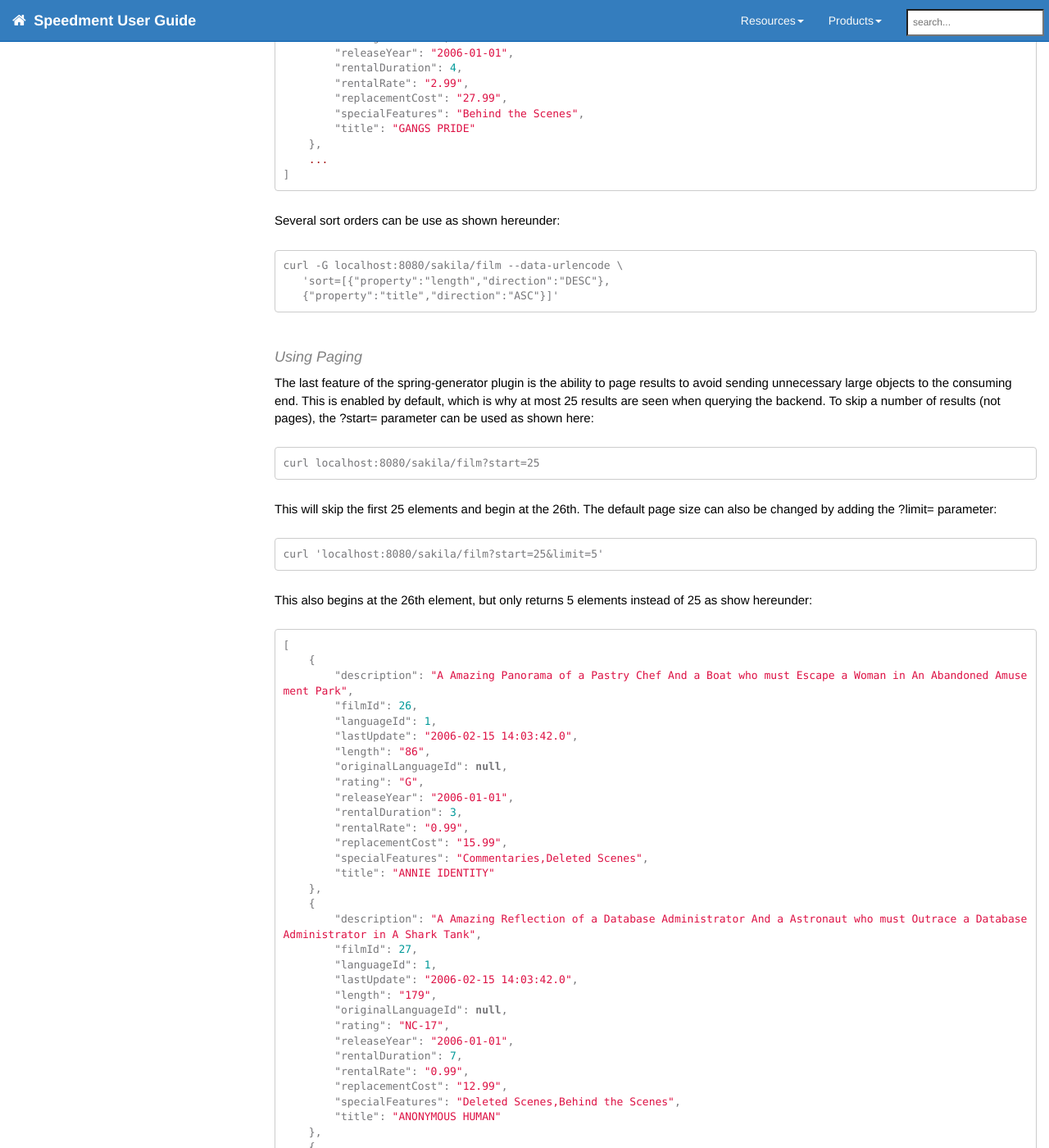
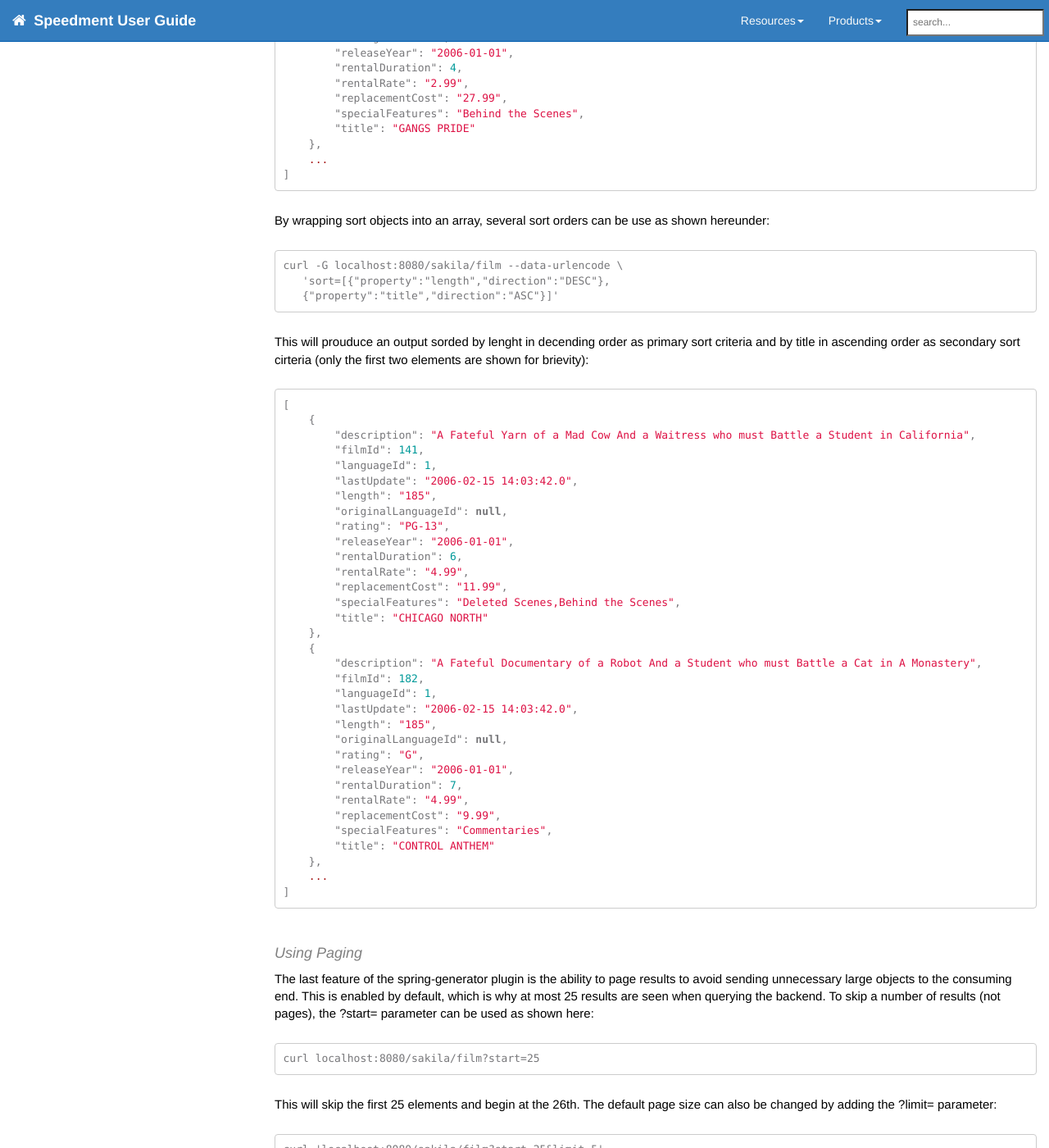
Before and after one commit to speedment/speedment-doc, a Jekyll site: the page built from pages/enterprise_spring.md, in a window 1280 px wide and 1400 px high, scrolled down 6503 px. Shown: the whole window at 82% size. Built offline with Jekyll 4.4.1, drawn with Linux system fonts in a browser that asks for light colours; nearby versions of some CDN libraries; comment, search, counter and statistics services are not loaded; some of the changed text lies outside the part shown.

Commit message:
json: Add more output snippets

````diff
--- a/pages/enterprise_spring.md
+++ b/pages/enterprise_spring.md
@@ -150,9 +150,9 @@ The syntax for the JSON filters is straight forward and is using a property/oper
 filter={"property":"xx","operator":"yy","value":zz}
 ```
 
-The xx "property" is the name of the column you want to apply the filter to. For example "length" or "name".
+The "property" xx is the name of the column you want to apply the filter to. For example "length" or "name".
 
-The yy "operator" can be any operator shown in the table below:
+The "operator" yy can be any operator shown in the table below:
 
 | Operator | Equivalence | Meaning             |
 | :------- | :---------- | :------------------ |
@@ -214,7 +214,7 @@ This will produce the following output (only the first two are shown for brievit
 ```
 
 
-Multiple filters can be used by wrapping the filters objects into a list like this:
+Multiple filters can be used by wrapping the filters objects into an array like this:
 
 ```
 curl -G localhost:8080/sakila/film --data-urlencode \
@@ -222,7 +222,7 @@ curl -G localhost:8080/sakila/film --data-urlencode \
    {"property":"length","operator":"ge","value":30}]'
 ```
 
-This will return all films with a length between 30 and 60 minutes. By default, all the operators in the filter list are assumed to be separated with AND-operators. Thus, all the conditions must apply for a row to pass the filter. It is also possible to use an explicit OR-statement as shown hereunder:
+This will return all films with a length between 30 and 60 minutes. By default, all the operators in the filter array are assumed to be separated with AND-operators. Thus, all the conditions must apply for a row to pass the filter. It is also possible to use an explicit OR-statement as shown hereunder:
 
 ```
 curl -G localhost:8080/sakila/film --data-urlencode \
@@ -327,12 +327,50 @@ This will produce the following output (only the first two are shown for brievit
 ```
 
 
-Several sort orders can be use as shown hereunder:
+By wrapping sort objects into an array, several sort orders can be use as shown hereunder:
 
 ```
 curl -G localhost:8080/sakila/film --data-urlencode \
    'sort=[{"property":"length","direction":"DESC"},
    {"property":"title","direction":"ASC"}]'
+```
+
+This will prouduce an output sorded by lenght in decending order as primary sort criteria and by title in ascending order as secondary sort cirteria (only the first two elements are shown for brievity):
+
+``` json
+[
+    {
+        "description": "A Fateful Yarn of a Mad Cow And a Waitress who must Battle a Student in California",
+        "filmId": 141,
+        "languageId": 1,
+        "lastUpdate": "2006-02-15 14:03:42.0",
+        "length": "185",
+        "originalLanguageId": null,
+        "rating": "PG-13",
+        "releaseYear": "2006-01-01",
+        "rentalDuration": 6,
+        "rentalRate": "4.99",
+        "replacementCost": "11.99",
+        "specialFeatures": "Deleted Scenes,Behind the Scenes",
+        "title": "CHICAGO NORTH"
+    },
+    {
+        "description": "A Fateful Documentary of a Robot And a Student who must Battle a Cat in A Monastery",
+        "filmId": 182,
+        "languageId": 1,
+        "lastUpdate": "2006-02-15 14:03:42.0",
+        "length": "185",
+        "originalLanguageId": null,
+        "rating": "G",
+        "releaseYear": "2006-01-01",
+        "rentalDuration": 7,
+        "rentalRate": "4.99",
+        "replacementCost": "9.99",
+        "specialFeatures": "Commentaries",
+        "title": "CONTROL ANTHEM"
+    },
+    ...
+]
 ```
 
 #### Using Paging
@@ -348,7 +386,7 @@ This will skip the first 25 elements and begin at the 26th. The default page siz
 curl 'localhost:8080/sakila/film?start=25&limit=5'
 ```
 
-This also begins at the 26th element, but only returns 5 elements instead of 25 as show hereunder:
+This also begins at the 26th element, but only returns 5 elements instead of 25 as show hereunder (all five element are shown):
 
 ``` json
 [
````
Also changed, not shown: other parts of pages/enterprise_spring.md (+6 -6 lines).
